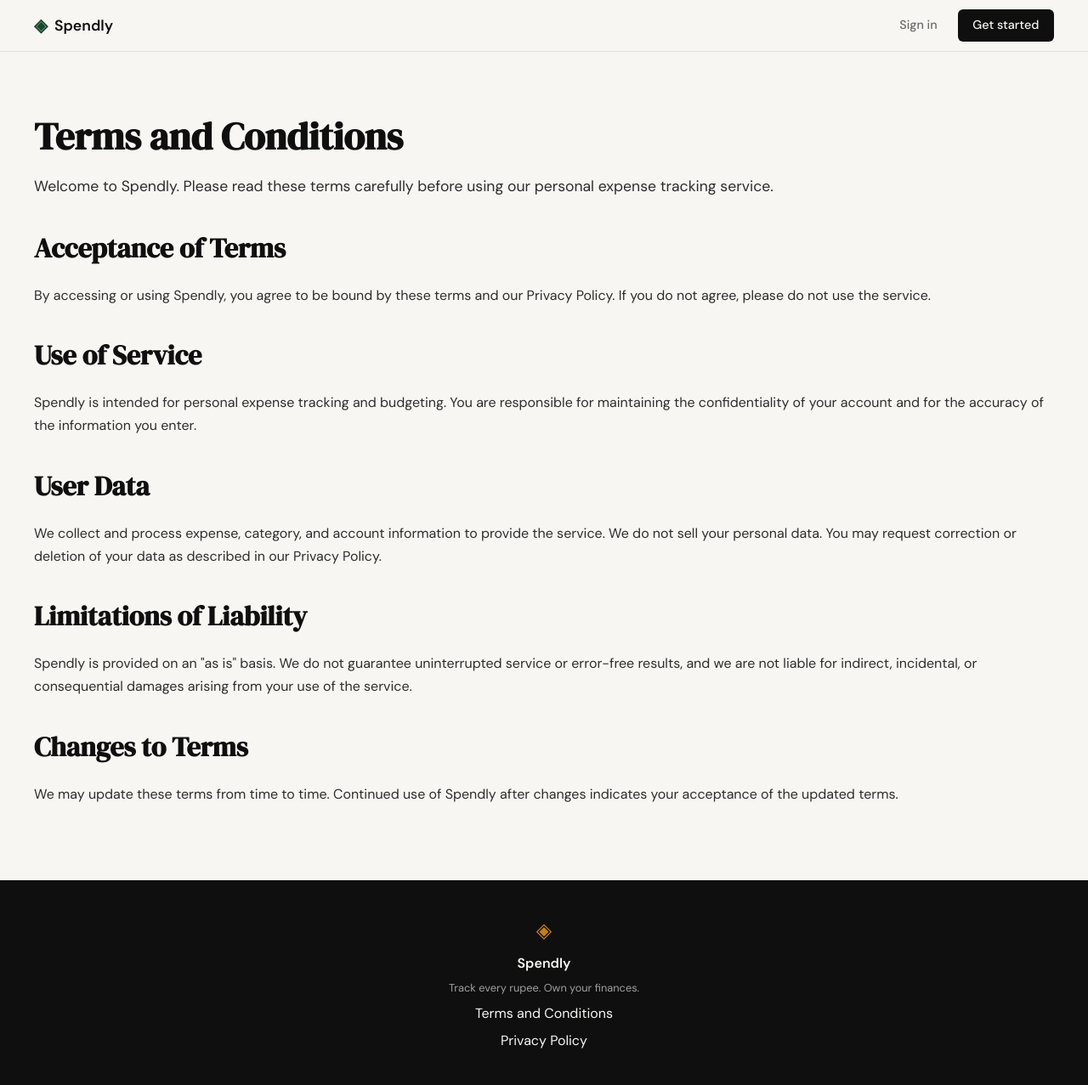
After one commit to juhii76726-ops/spendly, a Flask app: page /terms in a window 1280 px wide. The commit adds this page. Shown: the whole page at 85% size. Run offline with Flask 3, Linux system fonts and the light colour scheme.

Commit message:
landing: add terms and conditions page and route

```diff
--- a/app.py
+++ b/app.py
@@ -1,7 +1,6 @@
 from flask import Flask, render_template
 
 app = Flask(__name__)
-
 
 # ------------------------------------------------------------------ #
 # Routes                                                              #
@@ -11,45 +10,37 @@ app = Flask(__name__)
 def landing():
     return render_template("landing.html")
 
-
 @app.route("/register")
 def register():
     return render_template("register.html")
-
 
 @app.route("/login")
 def login():
     return render_template("login.html")
 
-
-# ------------------------------------------------------------------ #
-# Placeholder routes — students will implement these                  #
-# ------------------------------------------------------------------ #
-
 @app.route("/logout")
 def logout():
     return "Logout — coming in Step 3"
 
+@app.route("/terms")
+def terms():
+    return render_template("terms.html")
 
 @app.route("/profile")
 def profile():
     return "Profile page — coming in Step 4"
 
-
 @app.route("/expenses/add")
 def add_expense():
     return "Add expense — coming in Step 7"
-
 
 @app.route("/expenses/<int:id>/edit")
 def edit_expense(id):
     return "Edit expense — coming in Step 8"
 
-
 @app.route("/expenses/<int:id>/delete")
 def delete_expense(id):
     return "Delete expense — coming in Step 9"
 
-
 if __name__ == "__main__":
     app.run(debug=True, port=5001)
--- a/static/css/style.css
+++ b/static/css/style.css
@@ -508,6 +508,47 @@ a { color: inherit; text-decoration: none; }
 }
 
 /* ------------------------------------------------------------------ */
+/* Terms & Conditions                                                 */
+/* ------------------------------------------------------------------ */
+
+.terms-page {
+    padding: 4rem 2rem;
+    background: var(--paper);
+}
+
+.terms-inner {
+    max-width: var(--max-width);
+    margin: 0 auto;
+}
+
+.terms-page h1 {
+    font-family: var(--font-display);
+    font-size: clamp(2rem, 4vw, 2.8rem);
+    color: var(--ink);
+    margin-bottom: 0.5rem;
+}
+
+.terms-page h2 {
+    font-family: var(--font-display);
+    font-size: clamp(1.5rem, 3vw, 2rem);
+    color: var(--ink);
+    margin-top: 2rem;
+    margin-bottom: 1rem;
+}
+
+.terms-page p {
+    color: var(--ink-soft);
+    line-height: 1.7;
+    margin-bottom: 1.5rem;
+}
+
+.terms-intro {
+    font-size: 1.1rem;
+    color: var(--ink-muted);
+    margin-bottom: 2rem;
+}
+
+/* ------------------------------------------------------------------ */
 /* Responsive                                                          */
 /* ------------------------------------------------------------------ */
 
--- a/templates/base.html
+++ b/templates/base.html
@@ -34,7 +34,7 @@
             <span class="brand-icon">◈</span>
             <span class="footer-name">Spendly</span>
             <p class="footer-copy">Track every rupee. Own your finances.</p>
-            <a href="#">Terms and Conditions</a>
+            <a href="/terms">Terms and Conditions</a>
             <a href="#">Privacy Policy</a>
         </div>
     </footer>
--- /dev/null
+++ b/templates/terms.html
@@ -0,0 +1,27 @@
+{% extends "base.html" %}
+
+{% block title %}Terms and Conditions — Spendly{% endblock %}
+
+{% block content %}
+<section class="terms-page">
+    <div class="terms-inner">
+        <h1>Terms and Conditions</h1>
+        <p class="terms-intro">Welcome to Spendly. Please read these terms carefully before using our personal expense tracking service.</p>
+
+        <h2>Acceptance of Terms</h2>
+        <p>By accessing or using Spendly, you agree to be bound by these terms and our Privacy Policy. If you do not agree, please do not use the service.</p>
+
+        <h2>Use of Service</h2>
+        <p>Spendly is intended for personal expense tracking and budgeting. You are responsible for maintaining the confidentiality of your account and for the accuracy of the information you enter.</p>
+
+        <h2>User Data</h2>
+        <p>We collect and process expense, category, and account information to provide the service. We do not sell your personal data. You may request correction or deletion of your data as described in our Privacy Policy.</p>
+
+        <h2>Limitations of Liability</h2>
+        <p>Spendly is provided on an "as is" basis. We do not guarantee uninterrupted service or error-free results, and we are not liable for indirect, incidental, or consequential damages arising from your use of the service.</p>
+
+        <h2>Changes to Terms</h2>
+        <p>We may update these terms from time to time. Continued use of Spendly after changes indicates your acceptance of the updated terms.</p>
+    </div>
+</section>
+{% endblock %}
```
